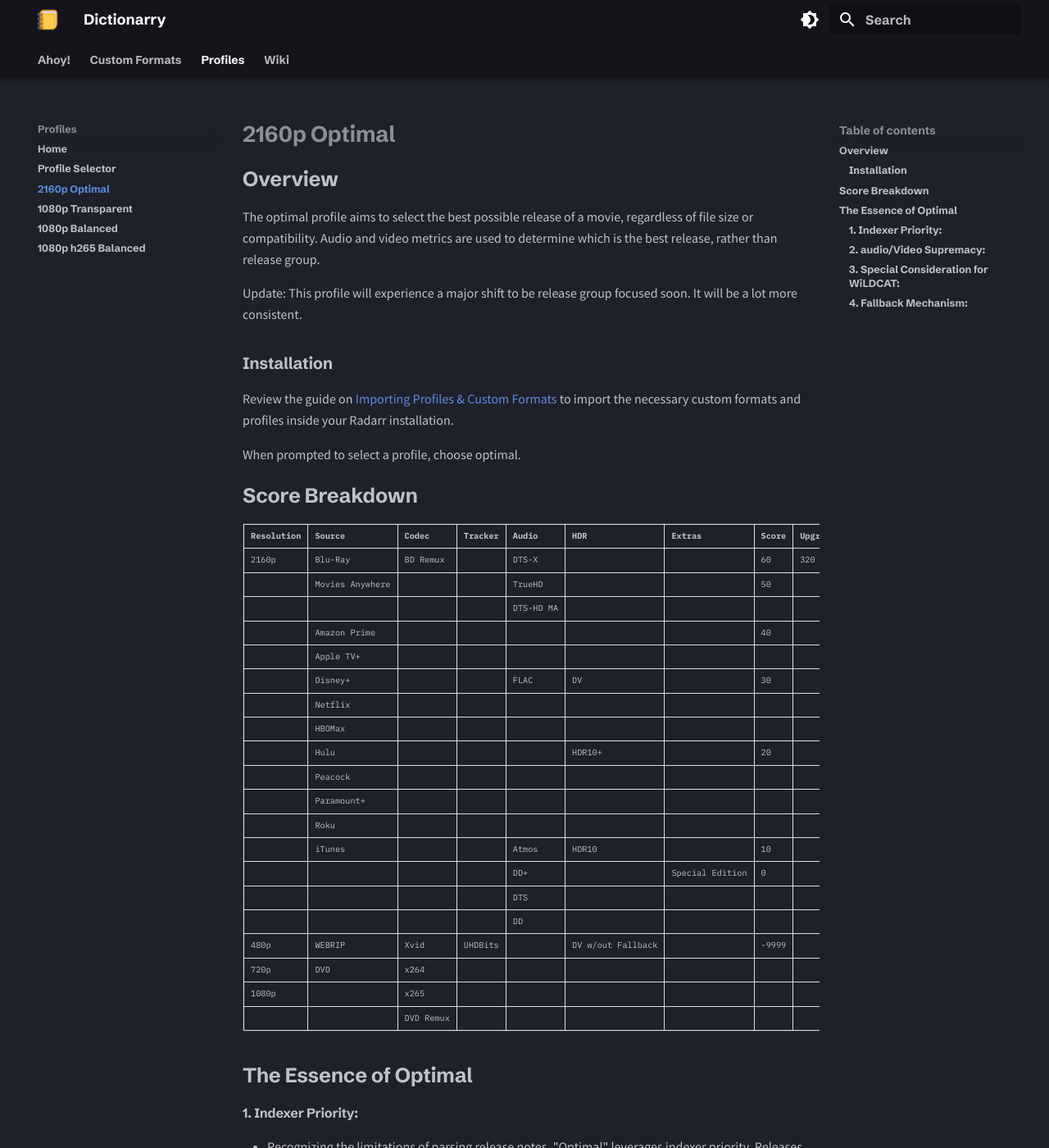
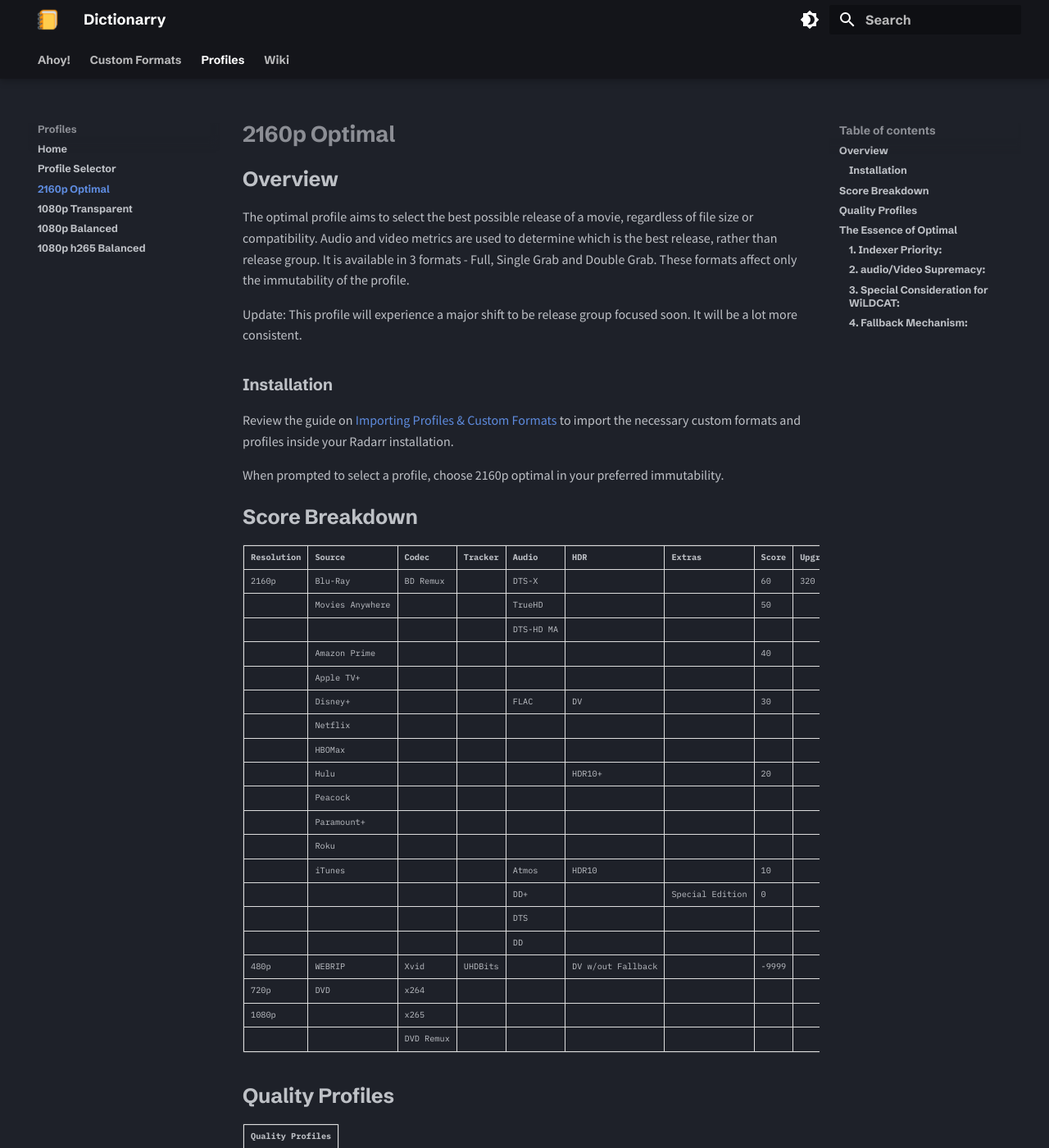
Before and after one commit to santiagosayshey/website, an MkDocs documentation site: the page built from docs/Profiles/2160p Optimal.md, in a window 1280 px wide and 1400 px high. Shown: the whole window at 82% size. Built offline with MkDocs 1.6.1 and Material for MkDocs 9.7.7, drawn with Linux system fonts in a browser that asks for light colours; some of the changed text lies outside the part shown.

Commit message:
changes - updated trash guides header on home page - added 1080p optimal profile - updated 2160p optimal profile

```diff
--- a/docs/Profiles/2160p Optimal.md
+++ b/docs/Profiles/2160p Optimal.md
@@ -5,7 +5,7 @@
 
 ## Overview
 
-The optimal profile aims to select the best possible release of a movie, regardless of file size or compatibility. Audio and video metrics are used to determine which is the best release, rather than release group.
+The optimal profile aims to select the best possible release of a movie, regardless of file size or compatibility. Audio and video metrics are used to determine which is the best release, rather than release group. It is available in 3 formats - Full, Single Grab and Double Grab. These formats affect only the immutability of the profile.
 
 Update: This profile will experience a major shift to be release group focused soon. It will be a lot more consistent.
 
@@ -13,7 +13,7 @@
 
 Review the guide on [Importing Profiles & Custom Formats](../Wiki/Importing%20Profiles%20&%20Custom%20Formats.md) to import the necessary custom formats and profiles inside your Radarr installation.
 
-When prompted to select a profile, choose optimal.
+When prompted to select a profile, choose 2160p optimal in your preferred immutability.
 
 ## Score Breakdown
 
@@ -40,6 +40,12 @@
 | 1080p      |                 | x265      |         |           |                   |                 |       |         |
 |            |                 | DVD Remux |         |           |                   |                 |       |         |
 
+## Quality Profiles
+| Quality Profiles |
+| ---- |
+| 2160p Remux |
+| 2160p WEB-DL |
+
 ## The Essence of Optimal
 
 #### 1. **Indexer Priority**:
```
Also changed, not shown: docs/Profiles/1080p Optimal.md (added, +46 -0 lines), docs/index.md (+1 -1 lines), docs/.obsidian/workspace.json.
